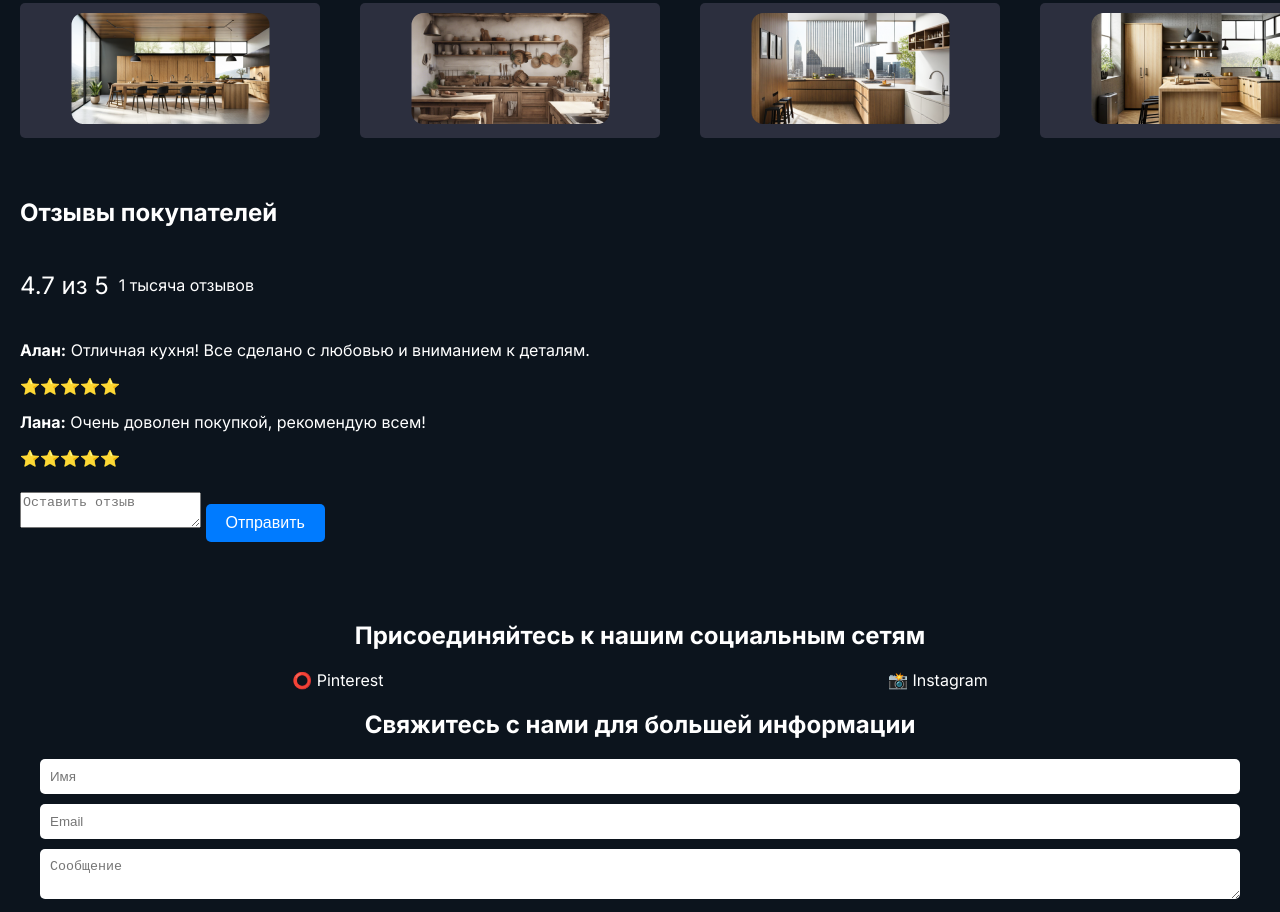
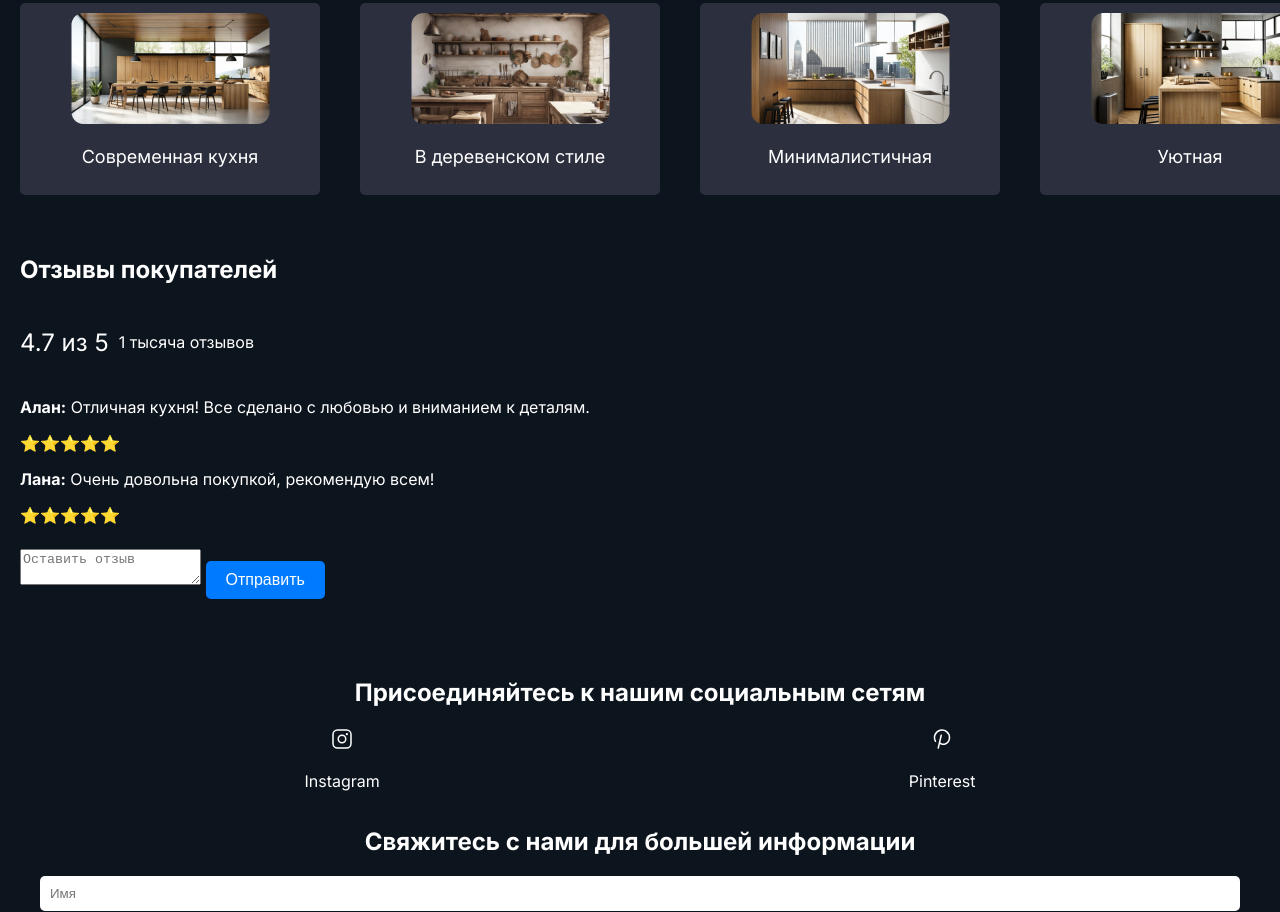
Before and after one commit to emylfy/BlueStar, a plain HTML site: page index.html in a window 1280 px wide. Shown: the part 1888-2800 px from the top of the page. Drawn offline with nearby package versions, Linux system fonts and the light colour scheme.

Commit message:
Minor changes

```diff
--- a/index.html
+++ b/index.html
@@ -6,22 +6,13 @@
     <title>Кухни BlueStar</title>
     <link rel="stylesheet" href="/style/style.css" />
     <script defer src="./scripts/script.js"></script>
-		<link
-			href="https://fonts.googleapis.com/css2?family=Inter:wght@100;200;300;400;500;600;700;800;900&display=swap"
-			rel="stylesheet"
-		/>
-		<link
-			rel="stylesheet"
-			href="https://unpkg.com/swiper/swiper-bundle.min.css"
-		/>
+    <link href="https://fonts.googleapis.com/css2?family=Inter:wght@100;200;300;400;500;600;700;800;900&display=swap" rel="stylesheet" />
+    <link rel="stylesheet" href="https://unpkg.com/swiper/swiper-bundle.min.css" />
 </head>
 <body>
     <header class="header">
         <div class="logo">
-				<h1>
-					Кухни Blue Star
-					<div class="star">★</div>
-				</h1>
+            <h1>Кухни Blue Star <div class="star">★</div></h1>
         </div>
         <div class="cart">🛒</div>
     </header>
@@ -61,7 +52,7 @@
                 </div>
                 <div class="swiper-slide category-item">
                     <img src="/media/categories/microwave.png" alt="Микроволновки" />
-						<p>Микроволновки</p>
+                    </p>Микроволновки</p>
                 </div>
             </div>
         </div>
@@ -84,32 +75,30 @@
                 <p>Россия, Санкт-Петербург</p>
             </div>
         </div>
-			</div>
     </section>
 		<section id="portfolio" class="works">
 			<h2>Наши работы</h2>
 			<div class="swiper-container work-gallery">
 					<div class="swiper-wrapper">
 							<div class="swiper-slide work-item">
-						<img
-							src="/media/portfolio/portfolio1.png"
-							alt="Современная кухня"
-						/>
+									<img src="/media/portfolio/portfolio1.png" alt="Современная кухня" />
+									<p>Современная кухня</p>
 							</div>
 							<div class="swiper-slide work-item">
-						<img
-							src="/media/portfolio/portfolio2.png"
-							alt="В деревенском стиле"
-						/>
+									<img src="/media/portfolio/portfolio2.png" alt="В деревенском стиле" />
+									<p>В деревенском стиле</p>
 							</div>
 							<div class="swiper-slide work-item">
 									<img src="/media/portfolio/portfolio3.png" alt="Минималистичная" />
+									<p>Минималистичная</p>
 							</div>
 							<div class="swiper-slide work-item">
 									<img src="/media/portfolio/portfolio4.png" alt="Уютная" />
+									<p>Уютная</p>
 							</div>
 							<div class="swiper-slide work-item">
-						<img src="/media/portfolio/portfolio5.png" alt="Скандинаская" />
+									<img src="/media/portfolio/portfolio5.png" alt="Скандинавская" />
+									<p>Скандинавская</p>
 							</div>
 					</div>
 			</div>
@@ -121,14 +110,11 @@
   	        <p>1 тысяча отзывов</p>
   	    </div>
   	    <div class="review">
-				<p>
-					<strong>Алан:</strong> Отличная кухня! Все сделано с любовью и
-					вниманием к деталям.
-				</p>
+  	        <p><strong>Алан:</strong> Отличная кухня! Все сделано с любовью и вниманием к деталям.</p>
   	        <p>⭐⭐⭐⭐⭐</p>
   	    </div>
   	    <div class="review">
-				<p><strong>Лана:</strong> Очень доволен покупкой, рекомендую всем!</p>
+  	        <p><strong>Лана:</strong> Очень довольна покупкой, рекомендую всем!</p>
   	        <p>⭐⭐⭐⭐⭐</p>
   	    </div>
   	    <form class="review-form">
@@ -140,8 +126,22 @@
   	    <section id="contact" class="contact">
   	        <h2>Присоединяйтесь к нашим социальным сетям</h2>
   	        <div class="social-icons">
-					<a class="social-icons_text" href="#">⭕ Pinterest</a>
-					<a class="social-icons_text" href="#">📸 Instagram</a>
+  	            <div class="contact-item">
+  	                <div class="icon" data-icon="InstagramLogo" data-size="24px" data-weight="regular">
+  	                    <svg xmlns="http://www.w3.org/2000/svg" width="24px" height="24px" fill="currentColor" viewBox="0 0 256 256">
+  	                        <path d="M128,80a48,48,0,1,0,48,48A48.05,48.05,0,0,0,128,80Zm0,80a32,32,0,1,1,32-32A32,32,0,0,1,128,160ZM176,24H80A56.06,56.06,0,0,0,24,80v96a56.06,56.06,0,0,0,56,56h96a56.06,56.06,0,0,0,56-56V80A56.06,56.06,0,0,0,176,24Zm40,152a40,40,0,0,1-40,40H80a40,40,0,0,1-40-40V80A40,40,0,0,1,80,40h96a40,40,0,0,1,40,40ZM192,76a12,12,0,1,1-12-12A12,12,0,0,1,192,76Z"></path>
+  	                    </svg>
+  	                </div>
+  	                <p class="contact-title">Instagram</p>
+  	            </div>
+  	            <div class="contact-item">
+  	                <div class="icon" data-icon="PinterestLogo" data-size="24px" data-weight="regular">
+  	                    <svg xmlns="http://www.w3.org/2000/svg" width="24px" height="24px" fill="currentColor" viewBox="0 0 256 256">
+  	                        <path d="M216,112c0,22.57-7.9,43.2-22.23,58.11C180.39,184,162.25,192,144,192c-17.88,0-29.82-5.86-37.43-12L95.79,225.83A8,8,0,0,1,88,232a8.24,8.24,0,0,1-1.84-.21,8,8,0,0,1-6-9.62l32-136a8,8,0,0,1,15.58,3.66l-16.9,71.8C114,166,123.3,176,144,176c27.53,0,56-23.94,56-64A72,72,0,1,0,65.63,148a8,8,0,0,1-13.85,8A88,88,0,1,1,216,112Z"></path>
+  	                    </svg>
+  	                </div>
+  	                <p class="contact-title">Pinterest</p>
+  	            </div>
   	        </div>
   	        <h2>Свяжитесь с нами для большей информации</h2>
   	        <form class="contact-form">
--- a/scripts/script.js
+++ b/scripts/script.js
@@ -1,5 +1,5 @@
 document.addEventListener('DOMContentLoaded', function () {
-	var swiper = new Swiper('.swiper-container', {
+	let swiper = new Swiper('.swiper-container', {
 		slidesPerView: 1,
 		spaceBetween: 10,
 		pagination: {
```
Lines whose indentation alone changed are shown as unchanged.
